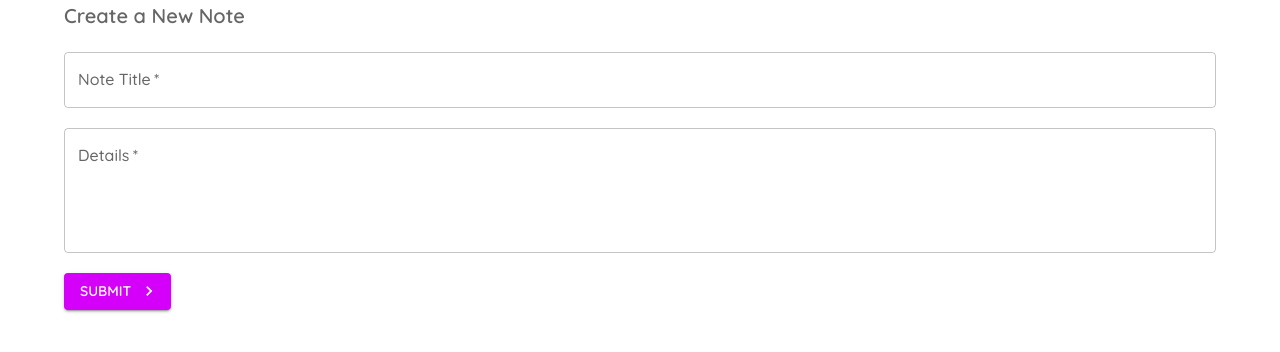
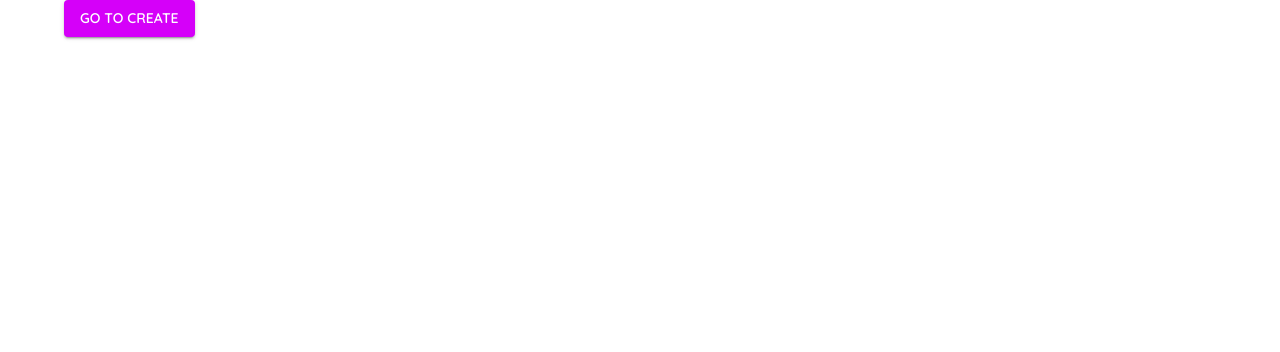
Before and after one commit to GrzegorzPacewicz/notes-mui, a React (Vite) app: page /#/ in a window 1280 px wide. Shown: the top 352 px of the page. Built offline with nearby package versions, Linux system fonts and the light colour scheme.

Commit message:
Link to CreateNote.jsx added for easier work

```diff
--- a/src/App.jsx
+++ b/src/App.jsx
@@ -7,9 +7,9 @@ function App() {
     return (
         <HashRouter>
             <Routes>
-                {/*<Route exact path="/*" element={<Notes/>}/>*/}
+                <Route exact path="/*" element={<Notes/>}/>
                 //just for easier opening
-                <Route exact path="/*" element={<CreateNote/>}/>
+                {/*<Route exact path="/*" element={<CreateNote/>}/>*/}
 
                 <Route path="/create/" element={<CreateNote/>}/>
             </Routes>
--- a/src/pages/CreateNote/CreateNote.jsx
+++ b/src/pages/CreateNote/CreateNote.jsx
@@ -71,8 +71,6 @@ const CreateNote = () => {
                     Submit
                 </Button>
             </form>
-
-
         </Container>
     );
 };
--- a/src/pages/Notes.jsx
+++ b/src/pages/Notes.jsx
@@ -1,10 +1,23 @@
-
+import { Link } from "react-router-dom";
+import { Button, Container } from "@mui/material";
 
 const Notes = () => {
-     return (
-        <div>
-           Create page
-        </div>
+    return (
+        <Container>
+            <Link
+                to="/create"
+                cmpomenent="button"
+                underline="none"
+            >
+                <Button
+                    type="submit"
+                    color="secondary"
+                    variant="contained"
+                >
+                    Go to Create
+                </Button>
+            </Link>
+        </Container>
     );
 };
 
```
